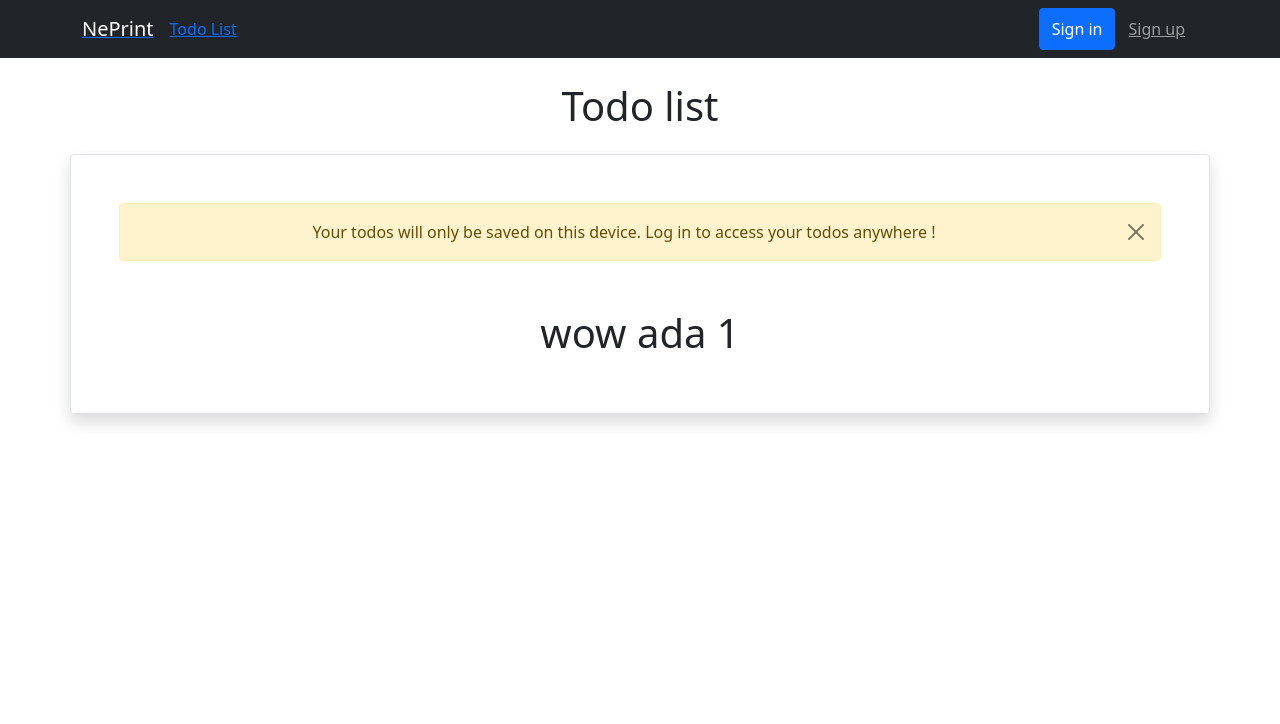
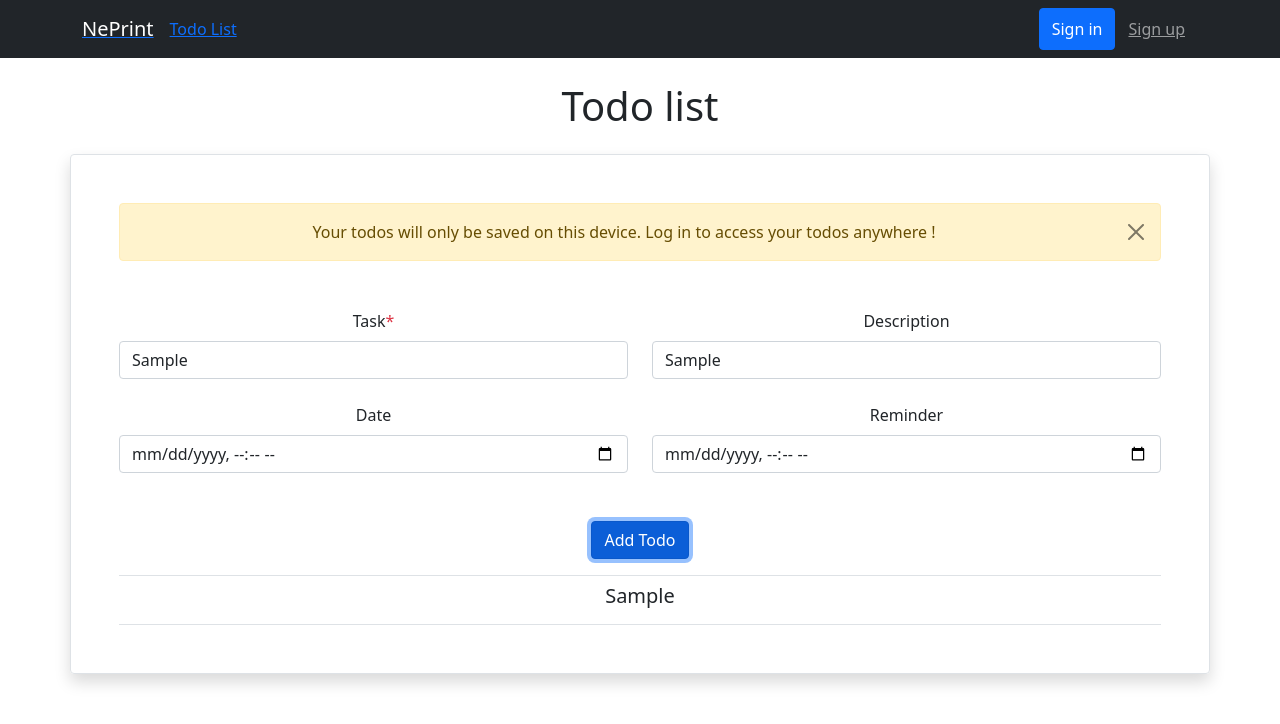
Before and after one commit to ujikstark/personal-website, a React (Create React App) app in the folder frontend-react/: page /todo in a window 1280 px wide. Both pictures are taken after typing "Sample", "Sample" into the empty fields and a click on the button "Add Todo". Shown: the top 724 px of the page. Built offline with nearby package versions, Linux system fonts and the light colour scheme.

Commit message:
expanded todo data with form

```diff
--- a/frontend-react/src/components/TodoForm.js
+++ b/frontend-react/src/components/TodoForm.js
@@ -9,16 +9,18 @@ function TodoForm ({ todos, setTodos, todo }) {
     const handleSubmit =  (e) => {
         e.preventDefault();
 
-        setTodos({
+        setTodos([
             ...todos,
             newTodo
-        })
+        ])
 
+        console.log(newTodo);
     }
 
     const handleChange = e => {
         let { name, value } = e.target;
         setNewTodo({
+            ...newTodo,
             [name]: value
         });
     }
--- a/frontend-react/src/components/TodoTable.js
+++ b/frontend-react/src/components/TodoTable.js
@@ -1,4 +1,5 @@
 import React from "react"
+import { Button, Collapse, Row } from "react-bootstrap";
 import TodoForm from "./TodoForm";
 
 function TodoTable({ todos, setTodos }) {
@@ -7,7 +8,20 @@ function TodoTable({ todos, setTodos }) {
         return <TodoForm todos={todos} setTodos={setTodos} todo={{}}/>
     }
 
-    return <h1>wow ada 1</h1>
+    return (
+        <>
+            <TodoForm todos={todos} setTodos={setTodos} todo={{}}/>
+            <div className="border-top mt-3">
+                {todos.map((todo, index) => (
+                    <div className="pt-2 pb-2 border-bottom text-left" key={index}>
+                        <h5>{todo.name}</h5>
+
+                    </div>
+                ))}
+            </div>
+
+        </>
+    );
 
 
 
```
